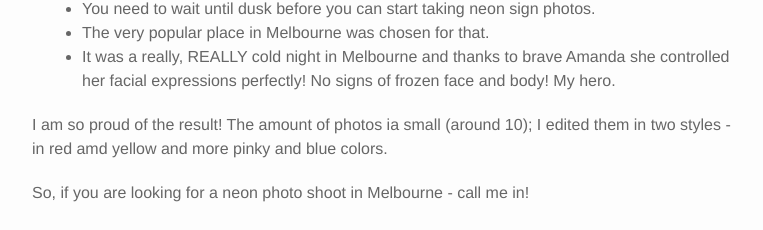
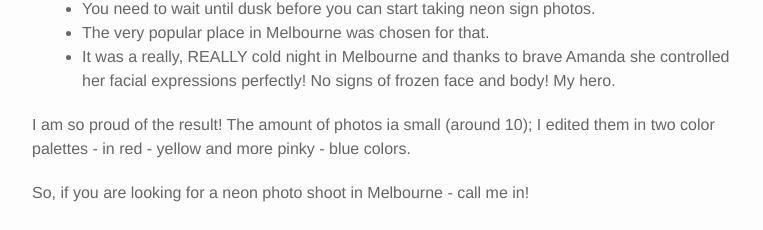
Before and after one commit to AlenPelin/keo-studio, a Jekyll site: the page built from _portfolio/amanda-neon-photo-shoot.md, in a window 1280 px wide and 1322 px high. Shown: the part 688-918 px from the top of the window, without its empty margins (258-1021 px from the left). Built offline with Jekyll 4.4.1, drawn with Linux system fonts in a browser that asks for light colours; nearby versions of some CDN libraries; grey boxes are pictures that could not be loaded.

Commit message:
Update from Forestry.io - Updated amanda-neon-photo-shoot.md

```diff
--- a/_portfolio/amanda-neon-photo-shoot.md
+++ b/_portfolio/amanda-neon-photo-shoot.md
@@ -22,6 +22,6 @@ We were quite limited in time:
 * The very popular place in Melbourne was chosen for that.
 * It was a really, REALLY cold night in Melbourne and thanks to brave Amanda she controlled her facial expressions perfectly! No signs of frozen face and body! My hero.
 
-I am so proud of the result! The amount of photos ia small (around 10); I edited them in two styles - in red amd yellow and more pinky  and blue colors.
+I am so proud of the result! The amount of photos ia small (around 10); I edited them in two color palettes - in red - yellow and more pinky - blue colors.
 
 So, if you are looking for a neon photo shoot in Melbourne - call me in!
```
